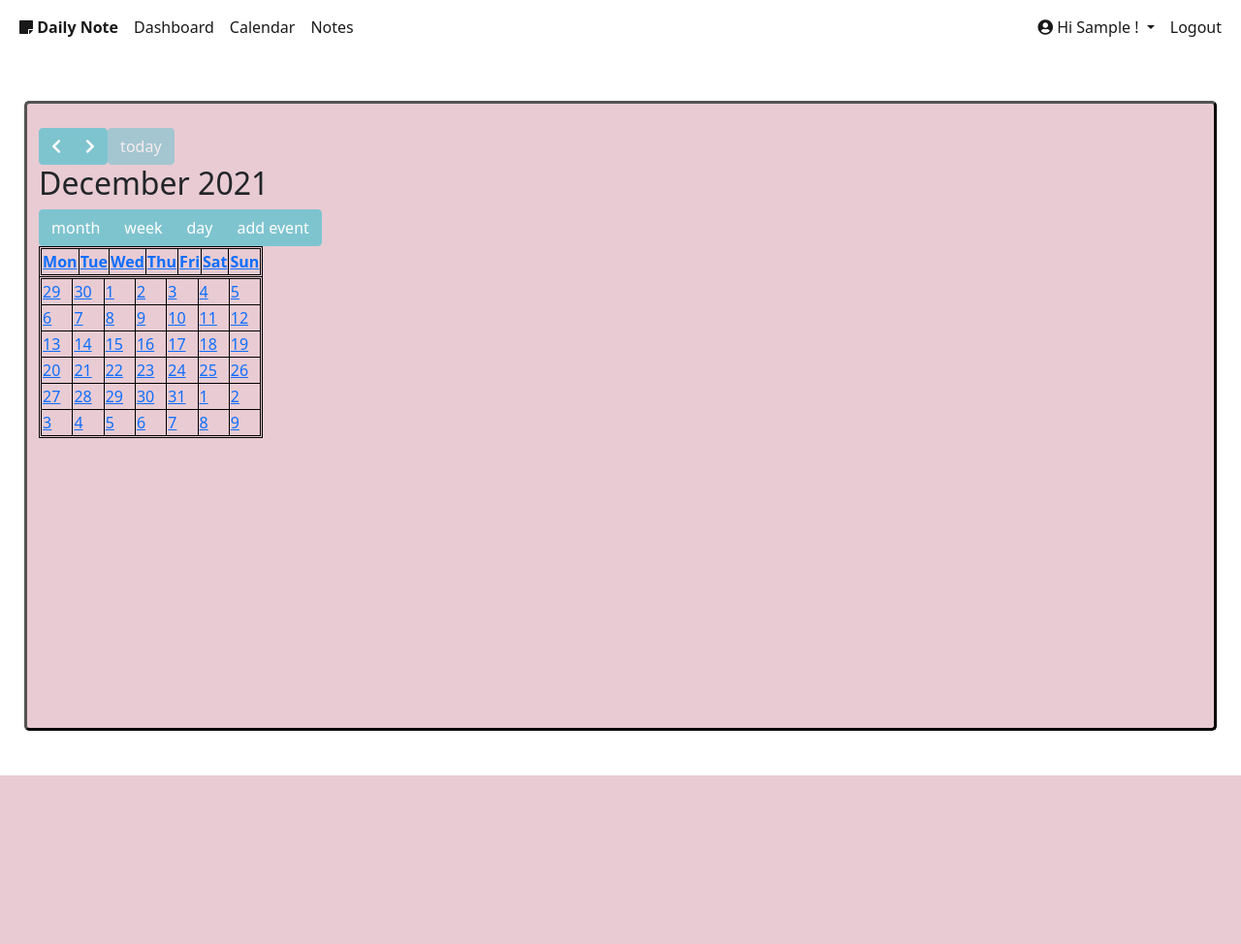
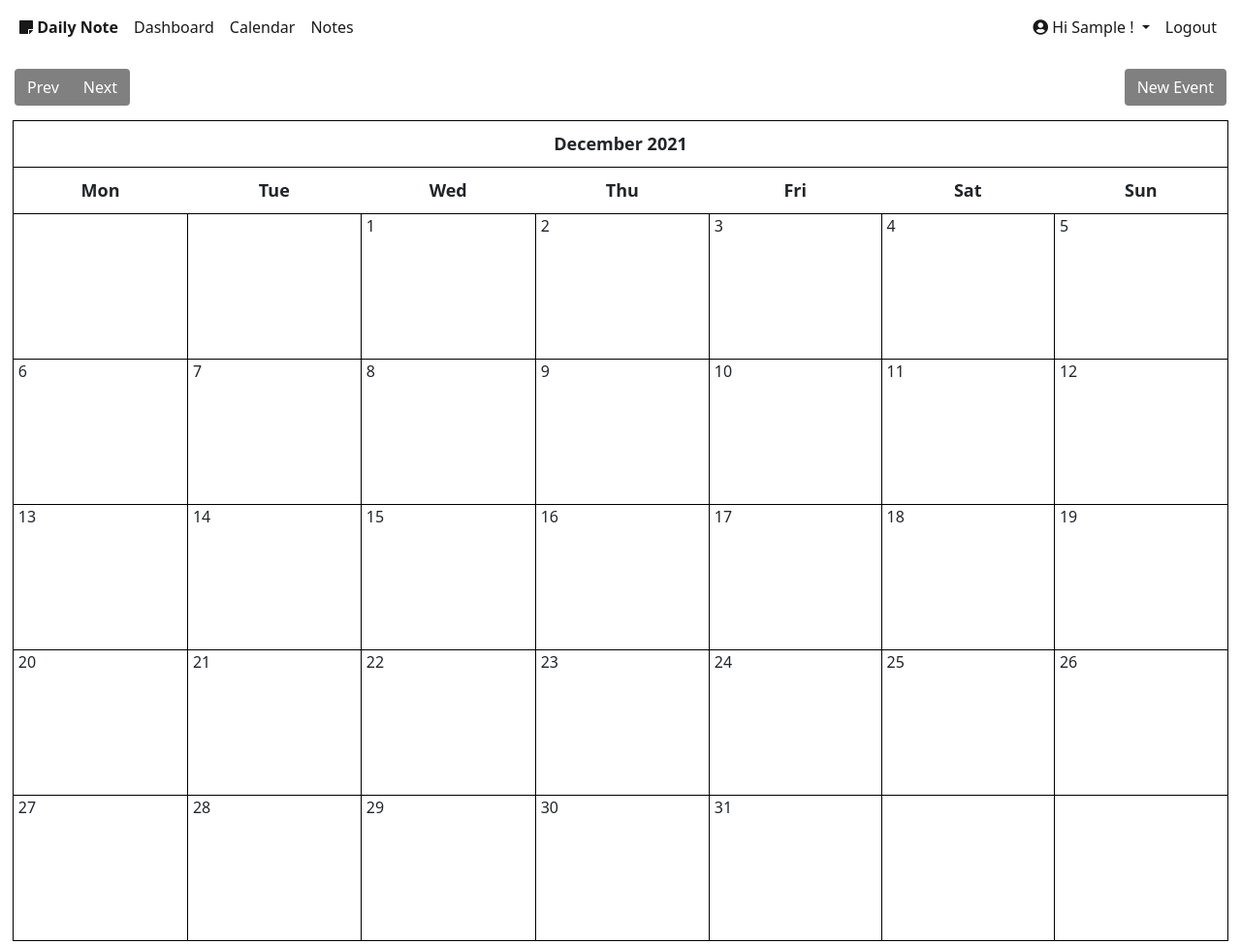
Before and after one commit to mryoshizaki/daily-note, a Django app: page /calendar-view/ in a window 1280 px wide. Shown: the whole page at 97% size. Before the commit the page ends 800 px from the top, so only its background shows below. Run offline with Django 3.2, Linux system fonts and the light colour scheme; a user stored in the database is signed in; tables that the repository leaves empty hold one stand-in row (values such as "Sample post"); lists and menus that the app fills with data are empty; some libraries are stand-ins or nearby versions.

Commit message:
to merge

```diff
--- a/main/models.py
+++ b/main/models.py
@@ -1,3 +1,4 @@
+from typing import Reversible
 from django.db import models
 from django.http import HttpResponse
 from django.utils import timezone
@@ -41,3 +42,8 @@ class Event(models.Model):
 
     def __str__(self):
         return self.name
+
+    @property
+    def get_html_url(self):
+        url = Reversible('event_edit', args=(self.id,))
+        return f'<p>{self.name}</p><a href="{url}">edit</a>'
--- a/main/templates/main/calendar/calendar.html
+++ b/main/templates/main/calendar/calendar.html
@@ -2,63 +2,74 @@
 {%block content%}
 
 <style>
-    #calendar {
-        padding-top: 2%;
-        padding-bottom: 2%;
-        background-color: #e9cbd3;
-        border-style: outset;
-        border-radius: 5px;
-        border-color: black;
+    .calendar {
+  width: 98%;
+  margin: auto;
+  font-size: 13px;
 }
-    table, th, td {
+
+.calendar tr, .calendar td {
   border: 1px solid black;
 }
 
-    .fc-prev-button.btn.btn-primary {
-        background-color: #7ec4cf;
-        border-color: #7ec4cf;
+.calendar th {
+  padding: 10px;
+  text-align: center;
+  font-size: 18px;
 }
 
-    .fc-next-button.btn.btn-primary {
-        background-color: #7ec4cf;
-        border-color: #7ec4cf;
+.calendar td {
+  width: 200px;
+  height: 150px;
+  padding: 20px 0px 0px 5px;
 }
 
-    .fc-today-button.btn.btn-primary {
-        background-color: #7ec4cf;
-        border-color: #7ec4cf;
+.month {
+  font-size: 25px;
 }
 
-    .fc-dayGridMonth-button.btn.btn-primary.active {
-        background-color: #7ec4cf;
-        border-color: #7ec4cf;
+.date {
+  font-size: 16px;
 }
 
-    .fc-timeGridWeek-button.btn.btn-primary {
-        background-color: #7ec4cf;
-        border-color: #7ec4cf;
+ul {
+  height: 100%;
+  padding: 0px 5px 0px 20px;
 }
 
-    .fc-timeGridDay-button.btn.btn-primary {
-        background-color: #7ec4cf;
-        border-color: #7ec4cf;
+a {
+  color: #17a2b8;
 }
 
-    .fc-addEventButton-button.btn.btn-primary {
-        background-color: #7ec4cf;
-        border-color: #7ec4cf;
+.left {
+  float: left;
+}
+
+.right {
+  float: right;
+}
+
+.btn {
+  outline: none;
+  color: white;
+  background-color: gray;
+  box-shadow: 0 0 0 0;
+}
+
+.clearfix {
+  margin: 15px;
 }
 </style>
 
+<div class="clearfix" id="calendar">
+    <div class="btn-group" role="group" aria-label="Basic example">
+	<a class="btn  left" href="{'% url 'calendar' %}?{{ prev_month }}"> Prev </a>
+    <a class="btn  left" href="{'% url 'calendar' %}?{{ next_month }}"> Next </a>
+    </div>
+    <a class="btn  right" data-bs-toggle="modal" data-bs-target="#eventModal"> New Event </a>
 
+</div>
 
-<div class="container-fluid">
-    <br>
-    <br>
-    <div class="row" style="padding-left: 2%; padding-right: 2%; border-width: 2px;">
-        <div id="calendar" ></div>
-    </div>
-</div>
 
 <div class="modal fade show" id="eventModal" tabindex="-1" role="dialog" aria-labelledby="exampleModalCenterTitle" aria-hidden="true">
     <div class="modal-dialog modal-dialog-centered" role="document">
@@ -66,7 +77,7 @@
             <div class="modal-header bg-primary">
                 <h5 class="modal-title text-white" id="exampleModalLongTitle">Add New Event</h5>
             </div>
-            <form action="{% url 'calendar' %}" method="post">
+            <form action="{% url 'create-event' %}" method="post">
                 {% csrf_token %}
                 <div class="modal-body">
                     <div class="form-group">
@@ -91,7 +102,7 @@
                     </div>
                 </div>
                 <div class="modal-footer">
-                    <button id="modalClose2" type="button" class="btn btn-danger">Close</button>
+                    <button id="modalClose2" type="button" class="btn btn-danger" data-bs-dismiss="modal">Close</button>
                     <button type="submit" class="btn btn-primary">Save</button>
                 </div>
             </form>
@@ -99,79 +110,7 @@
     </div>
 </div>
 
-
-
-<!-- {{ calendars|json_script:"calendar_data" }} -->
-<script>
-    const myEvents = "{{ events }}";
-    document.addEventListener("DOMContentLoaded", function () {
-
-        var modal = document.getElementById("eventModal");
-
-        var quit = document.getElementById("modalClose2");
-
-        // Initialize calendar
-        var calendarEl = document.getElementById("calendar");
-        var calendar = new FullCalendar.Calendar(calendarEl, {
-            // format of calendar
-            themeSystem: "bootstrap",
-            locale: "en",
-            firstDay: 1,
-            weekday: "long",
-            height: "650px",
-            initialView: "dayGridMonth",
-            selectable: true,
-            headerToolbar: {
-            left: 'prev,next today',
-            center: 'title',
-            right: 'dayGridMonth,timeGridWeek,timeGridDay,addEventButton'},
-
-            // display event
-            resources:[
-
-
-            ],
-
-
-            events:{},
-
-
-
-
-
-
-
-
-
-
-            //create event
-            customButtons: {
-                addEventButton: {
-                    text: 'add event',
-                    click: function() {
-                        modal.style.display = "block";
-                    }
-
-                }
-            }
-
-        });
-        calendar.render();
-
-        quit.onclick = function() {
-            modal.style.display = "none";
-        }
-
-    });
-
-</script>
-
-
-
-
-
-
-
+{{ calendar }}
 
 
 
--- a/main/urls.py
+++ b/main/urls.py
@@ -20,7 +20,11 @@ urlpatterns = [
     path('tinymce/', include('tinymce.urls')),
 
     #calendar
-    path('calendar-view/', views.create_event, name='calendar'),
+    # path('create-event/', views.create_event, name='calendar'),
+    path('calendar-view/', views.CalendarView.as_view(), name='calendar'),
+    # path('calendar-view/<int>', views.CalendarView.as_view(), name='calendar'),
+    path('create-event/', views.create_event, name='create-event'),
+	# path(r'^event/edit/(?P<event_id>\d+)/$', views.event, name='event_edit'),
 
     #color-theme
     path('pastel-themed/',views.Pastel_Themed,name='pastel-themed'),
--- /dev/null
+++ b/main/utils.py
@@ -0,0 +1,42 @@
+from datetime import datetime, timedelta
+from calendar import HTMLCalendar
+
+from django.http import request
+from .models import Event
+
+class Calendar(HTMLCalendar):
+	def __init__(self, year=None, month=None):
+		self.year = year
+		self.month = month
+		super(Calendar, self).__init__()
+
+	# formats a day as a td
+	# filter events by day
+	def formatday(self, day, events):
+		events_per_day = events.filter(start_date__day=day)
+		d = ''
+		for event in events_per_day:
+			d += f'<li> {event.name} </li>'
+
+		if day != 0:
+			return f"<td><span class='date'>{day}</span><ul> {d} </ul></td>"
+		return '<td></td>'
+
+	# formats a week as a tr
+	def formatweek(self, theweek, events):
+		week = ''
+		for d, weekday in theweek:
+			week += self.formatday(d, events)
+		return f'<tr> {week} </tr>'
+
+	# formats a month as a table
+	# filter events by year and month
+	def formatmonth(self, withyear=True):
+		events = Event.objects.filter(start_date__year=self.year, start_date__month=self.month)
+
+		cal = f'<table border="0" cellpadding="0" cellspacing="0" class="calendar">\n'
+		cal += f'{self.formatmonthname(self.year, self.month, withyear=withyear)}\n'
+		cal += f'{self.formatweekheader()}\n'
+		for week in self.monthdays2calendar(self.year, self.month):
+			cal += f'{self.formatweek(week, events)}\n'
+		return cal
--- a/main/views.py
+++ b/main/views.py
@@ -1,3 +1,4 @@
+import calendar
 from django.http.response import BadHeaderError
 from django.shortcuts import render, redirect, get_object_or_404
 from .models import *
@@ -15,7 +16,11 @@ from django.utils.http import urlsafe_base64_encode
 from django.utils.encoding import force_bytes
 from django.contrib.auth.tokens import default_token_generator
 from django.template.loader import render_to_string
-from mysite.settings import EMAIL_HOST_USER
+from datetime import date, datetime, timedelta
+from django.http import HttpResponse
+from django.views import generic
+from django.utils.safestring import mark_safe
+from .utils import Calendar
 
 
 # Create your views here.
@@ -171,6 +176,95 @@ def passwordReset(request):
 
 
 #Calendar
+class CalendarView(generic.ListView):
+    model = Event
+    template_name = 'main/calendar/calendar.html'
+
+    def get_context_data(self,**kwargs):
+        user = self.request.user
+        color = Color.objects.get(user = user)
+        form = EventForm()
+        context = super().get_context_data(**kwargs)
+
+        # use today's date for the calendar
+        # d = get_date(self.request.GET.get('day', None))
+        d = get_date(self.request.GET.get('month', None))
+        context['prev_month'] = prev_month(d)
+        context['next_month'] = next_month(d)
+
+        # Instantiate our calendar class with today's year and date
+        cal = Calendar(d.year, d.month)
+
+        # Call the formatmonth method, which returns our calendar as a table
+        html_cal = cal.formatmonth(withyear=True)
+        context['color'] = color
+        context['form'] = form
+        # context['request'] = request
+        context['calendar'] = mark_safe(html_cal)
+        return context
+
+    def create_event(self,**kwargs):
+        user = self.request.user
+        color = Color.objects.get(user = user)
+        try:
+            events = Event.objects.filter(user = user)
+        except ObjectDoesNotExist:
+            events = []
+
+        form = EventForm()
+        if self.request.method == 'POST':
+            form = EventForm({'user':self.request.user,'name':self.request.POST.get('name'),
+                            'about':self.request.POST.get('about'),'start_date':self.request.POST.get('start_date'),
+                            'end_date':self.request.POST.get('end_date'),'event_type':self.request.POST.get('event_type'),})
+            if form.is_valid():
+                form.save()
+                events = Event.objects.filter(user=user)
+                form = EventForm()
+                print("saved form")
+                data = {'events':events, 'form':form,'color':color}
+                return redirect('calendar')
+                # print(form)
+            else:
+                print(form.errors)
+        data = {'events':events, 'form':form,'color':color}
+        return render(self.request, 'main/calendar/calendar.html',data)
+
+
+def get_date(req_day):
+    if req_day:
+        year, month = (int(x) for x in req_day.split('-'))
+        return date(year, month, day=1)
+    return datetime.today()
+
+def prev_month(d):
+    first = d.replace(day=1)
+    prev_month = first - timedelta(days=1)
+    month = 'month=' + str(prev_month.year) + '-' + str(prev_month.month)
+    return month
+
+def next_month(d):
+    days_in_month = calendar.monthrange(d.year, d.month)[1]
+    last = d.replace(day=days_in_month)
+    next_month = last + timedelta(days=1)
+    month = 'month=' + str(next_month.year) + '-' + str(next_month.month)
+    return month
+
+# def create_event(request, event_id=None):
+#     user = request.user
+#     color = Color.objects.get(user = user)
+
+#     instance = Event()
+#     if event_id:
+#         instance = get_object_or_404(Event, pk=event_id)
+#     else:
+#         instance = Event()
+
+#     form = EventForm(request.POST or None, instance=instance)
+#     if request.POST and form.is_valid():
+#         form.save()
+#         return HttpResponseRedirect(reverse('cal:calendar'))
+#     return render(request, 'cal/event.html', {'form': form, 'color':color})
+
 def create_event(request):
     user = request.user
     color = Color.objects.get(user = user)
@@ -190,7 +284,7 @@ def create_event(request):
             form = EventForm()
             print("saved form")
             data = {'events':events, 'form':form,'color':color}
-            return render(request, 'main/calendar/calendar.html',data)
+            return redirect('calendar')
             # print(form)
         else:
             print(form.errors)
```
Lines whose indentation alone changed are shown as unchanged.
